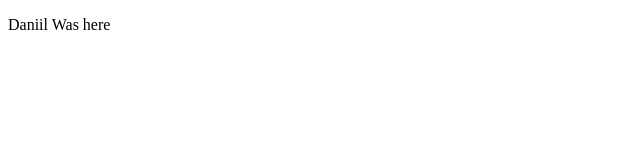
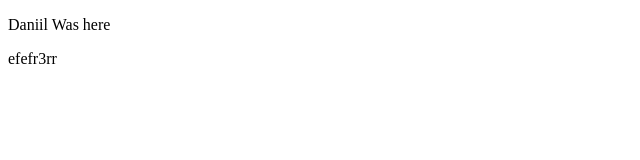
Before and after one commit to kppeace/Podcast-Sida, a plain HTML site: page index.html in a window 1280 px wide. Shown: the full height of the page, 0-640 px from the left. Drawn offline with Linux system fonts and the light colour scheme.

Commit message:
Update index.html

```diff
--- a/index.html
+++ b/index.html
@@ -8,5 +8,6 @@
 </head>
 <body>
     <p>Daniil Was here</p>
+    <p>efefr3rr</p>
 </body>
 </html>
```
